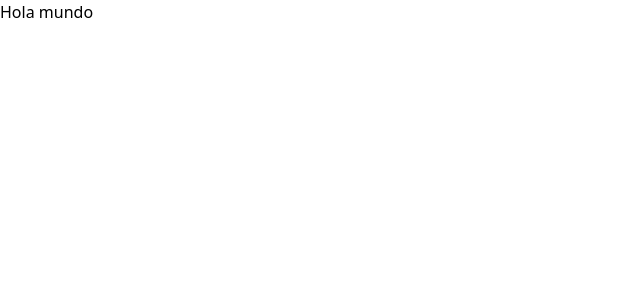
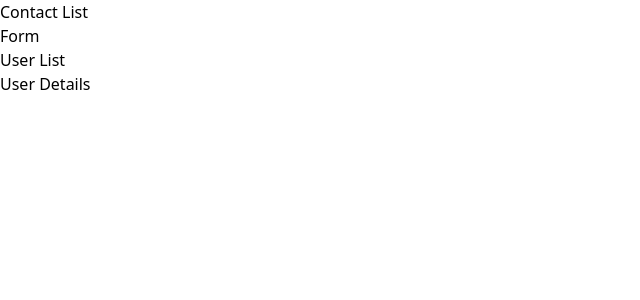
Before and after one commit to brayanyepesc/novadeha, a React (Vite) app: page / in a window 1280 px wide. Shown: the top 300 px of the page, without its empty margins (0-640 px from the left). Built offline with nearby package versions, Linux system fonts and the light colour scheme.

Commit message:
feat: add structure base of web app

```diff
--- a/src/App.tsx
+++ b/src/App.tsx
@@ -1,5 +1,12 @@
 function App() {
- return <div>Hola mundo</div>
+  return (
+    <main className="w-full max-h-screen h-screen p-5">
+      <h1>Contact List</h1>
+      <p>Form</p>
+      <p>User List</p>
+      <p>User Details</p>
+    </main>
+  );
 }
 
-export default App
+export default App;
```
